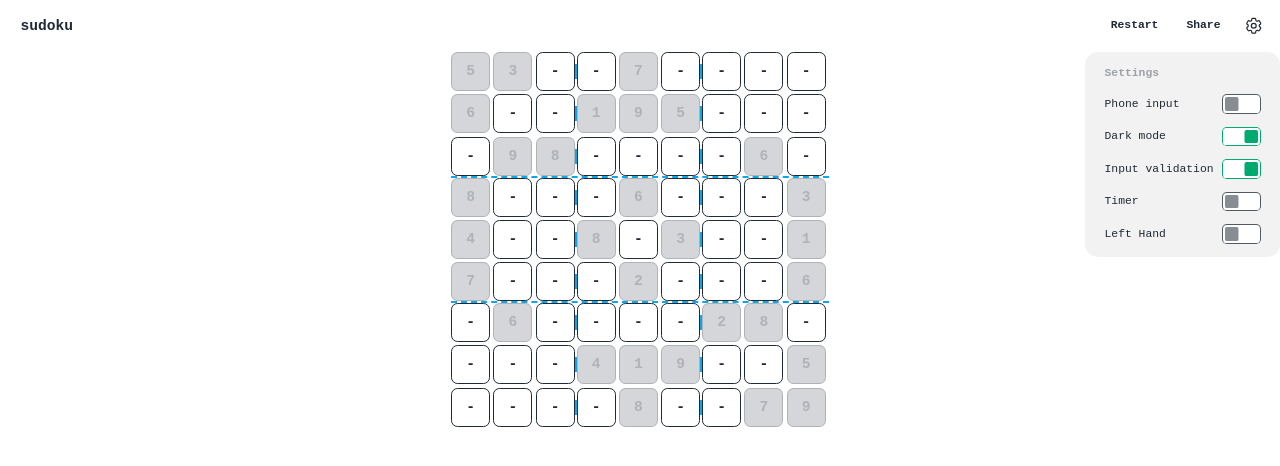
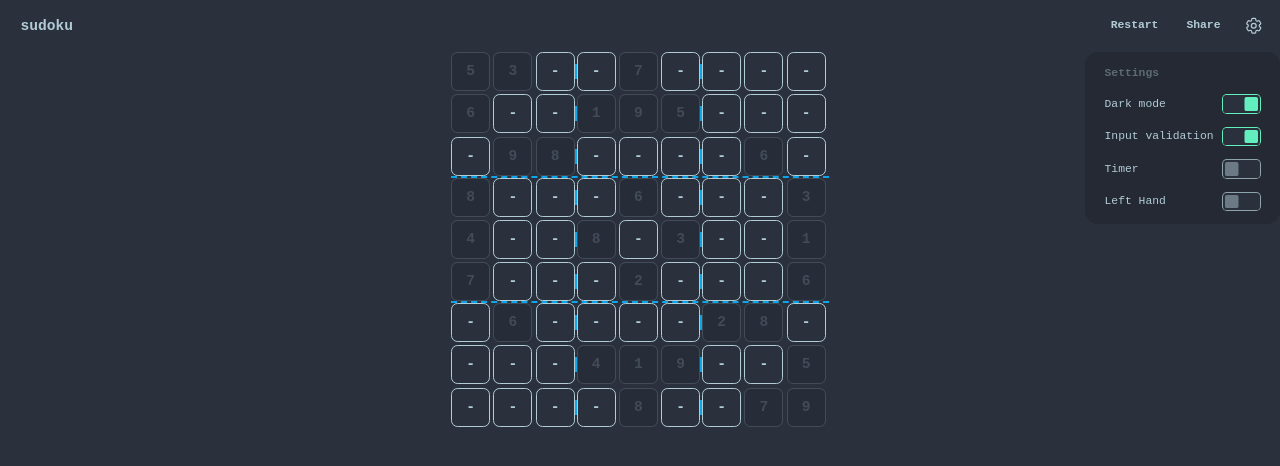
Before and after one commit to mrv1k/propersudoku, a SvelteKit app: page / in a window 1280 px wide. Both pictures are taken after a click on the button 1254 px from the left and 26 px from the top of the page. Shown: the top 466 px of the page. Built offline with nearby package versions, Linux system fonts and the light colour scheme.

Commit message:
feat: toggle dark mode

```diff
--- a/src/app.html
+++ b/src/app.html
@@ -1,5 +1,5 @@
 <!doctype html>
-<html lang="en">
+<html lang="en" data-theme="dim">
 	<head>
 		<meta charset="utf-8" />
 		<link rel="icon" href="%sveltekit.assets%/favicon.png" />
--- a/src/routes/+layout.svelte
+++ b/src/routes/+layout.svelte
@@ -5,6 +5,11 @@
 
   let isSettingsVisible = $state(false);
   const toggleSettings = () => (isSettingsVisible = !isSettingsVisible);
+
+  const toggleDarkMode = () => {
+    const isDark = document.documentElement.dataset.theme === 'dim';
+    document.documentElement.dataset.theme = isDark ? 'light' : 'dim';
+  };
 </script>
 
 <div class="layout-wrapper">
@@ -44,16 +49,21 @@
       <ul class="menu bg-base-200 rounded-box w-60 absolute">
         <li class="menu-title">Settings</li>
 
-        <li>
-          <label class="label cursor-pointer">
-            <span class="label-text">Phone input</span>
-            <input type="checkbox" class="toggle toggle-success rounded-md" checked={false} />
-          </label>
-        </li>
+        <!-- <li> -->
+        <!--   <label class="label cursor-pointer"> -->
+        <!--     <span class="label-text">Phone input</span> -->
+        <!--     <input type="checkbox" class="toggle toggle-success rounded-md" checked={false} /> -->
+        <!--   </label> -->
+        <!-- </li> -->
         <li>
           <label class="label cursor-pointer">
             <span class="label-text">Dark mode</span>
-            <input type="checkbox" class="toggle toggle-success rounded-md" checked={true} />
+            <input
+              type="checkbox"
+              class="toggle toggle-success rounded-md"
+              checked={true}
+              onclick={toggleDarkMode}
+            />
           </label>
         </li>
 
--- a/src/routes/+page.svelte
+++ b/src/routes/+page.svelte
@@ -124,11 +124,16 @@
   function isValid(board, row, col, c) {
     const blockRow = Math.floor(row / 3) * 3;
     const blockCol = Math.floor(col / 3) * 3;
+    console.log(blockRow, blockCol);
     for (let i = 0; i < 9; i++) {
-      if (board[row][i] === c || board[i][col] === c) return false;
+      if (board[row][i] === c || board[i][col] === c) {
+        return false;
+      }
       const curRow = blockRow + Math.floor(i / 3);
       const curCol = blockCol + Math.floor(i % 3);
-      if (board[curRow][curCol] === c) return false;
+      if (board[curRow][curCol] === c) {
+        return false;
+      }
     }
     return true;
   }
@@ -153,7 +158,10 @@
   };
 
   const handleNumberInput = (key) => {
-    if (checkAll(key)) {
+    const mine = checkAll(key);
+    const stolen = isValid(key);
+    console.log(mine, stolen);
+    if (mine) {
       handleUserInput(key);
     }
   };
```
